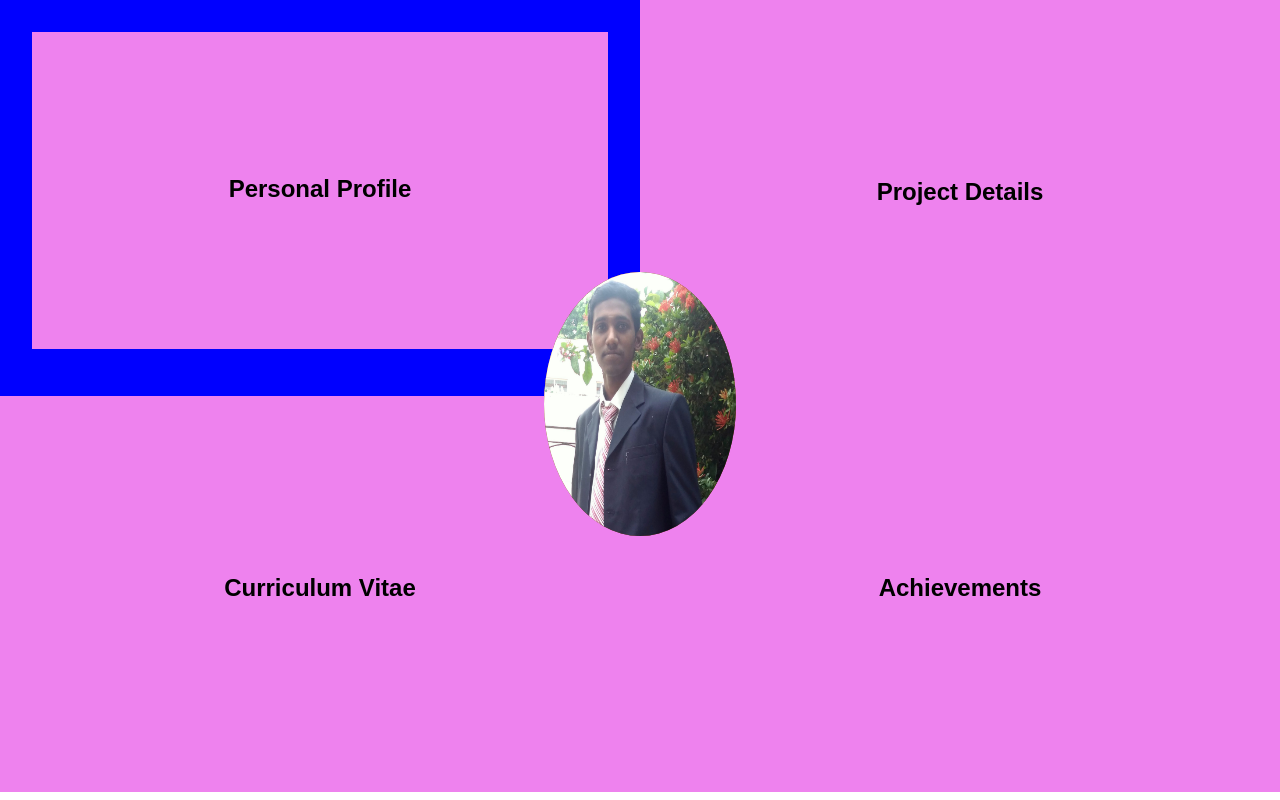
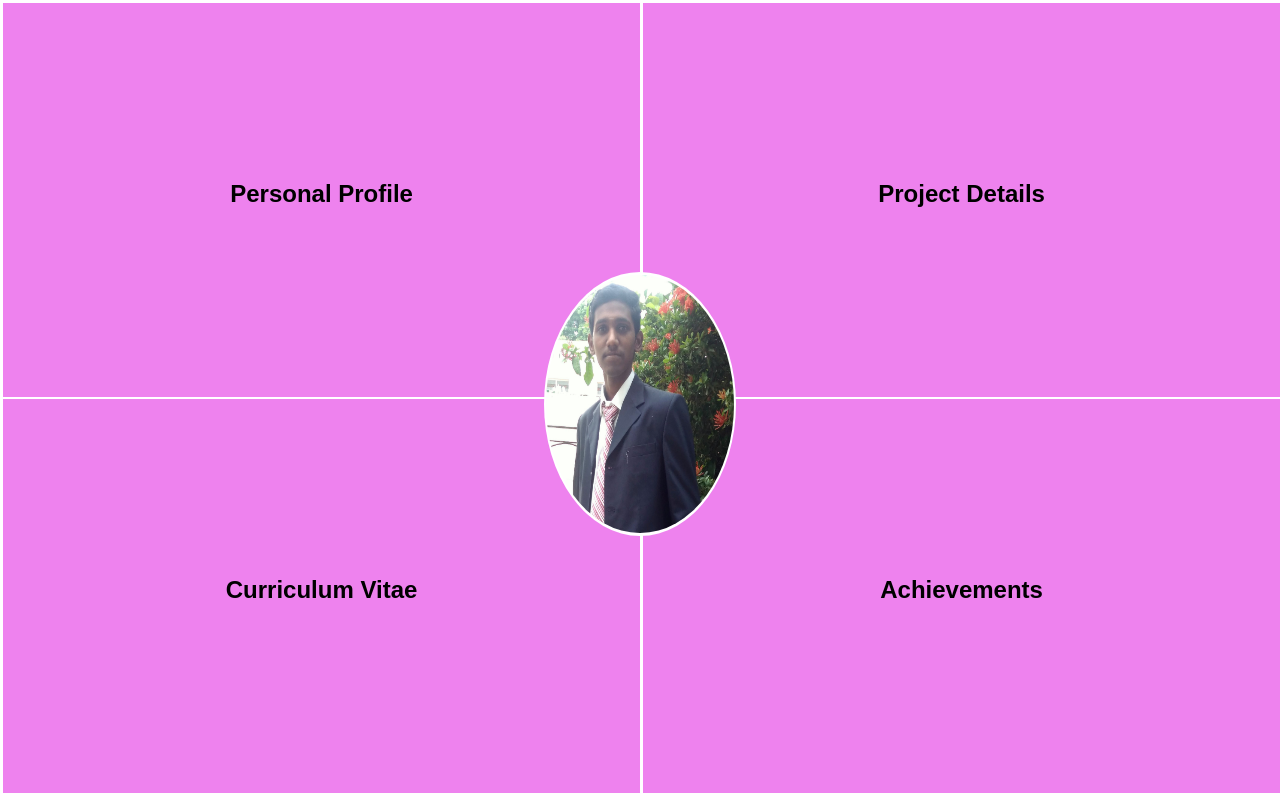
Before and after one commit to sathiya459/websitedesign, a plain HTML site: page public_html/index.html in a window 1280 px wide. Drawn offline with Linux system fonts and the light colour scheme.

Commit message:
background wite

```diff
--- a/public_html/cssfile.css
+++ b/public_html/cssfile.css
@@ -22,19 +22,19 @@ body{
 }
 .top-left{
     float: left;
-   background-color: blue;
+  // background-color: blue;
 }
 .top-right{
     float: left;
-    background-color:black;
+    //background-color:black;
 }
 .bottom-left{
     float: left;
-    background-color: green;
+    //background-color: green;
 }
 .bottom-right{
     float: left;
-    background-color: yellow;
+    //background-color: yellow;
 }
 .circle{
      position: absolute;
@@ -44,18 +44,19 @@ body{
 .circle-outside{
    left: 42.5%;
     top: 34%;
-    background-color: gray;
+    background-color: white;
     width: 15%;
     height: 33%;
 }
 .circle-inside{
     position: relative;
     overflow: hidden;
-    top: 0%;
-    left: 0%;
-    width: 100%;
-    height: 100%;
-    background-color: brown;
+    top: 1%;
+    left: 1%;
+    width: 98%;
+    height: 98%;
+
+    //background-color: brown;
     border-radius: 50%;
 }
 .circle-outside:hover > .circle-inside{
@@ -63,15 +64,16 @@ body{
      position: relative;
      overflow: hidden;
    margin: 10%;
-    width: 80%;
-    height: 80%;
+    width: 79%;
+    height: 79%;
     background-color: brown;
     border-radius: 50%;
 }
 .container-in{
     position: relative;
-    width: 100%;
-    height: 100%;
+    margin: 0.5%;
+    width: 99.5%;
+    height: 99.5%;
     background-color: violet;
 }
 .top-left:hover > .top-left-in{
```
Also changed, not shown: nbproject/project.xml (added, +9 -0 lines), 1 other file.
